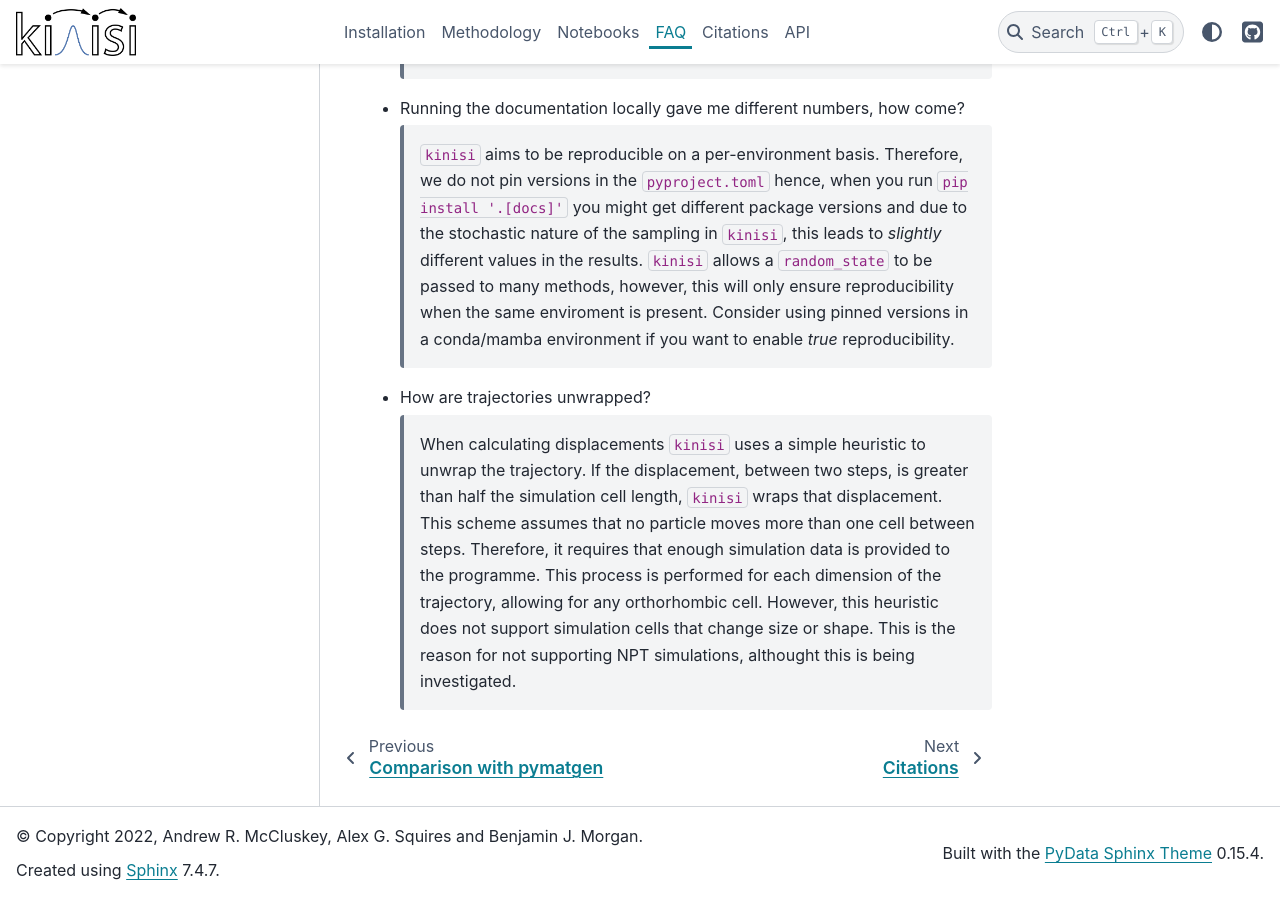
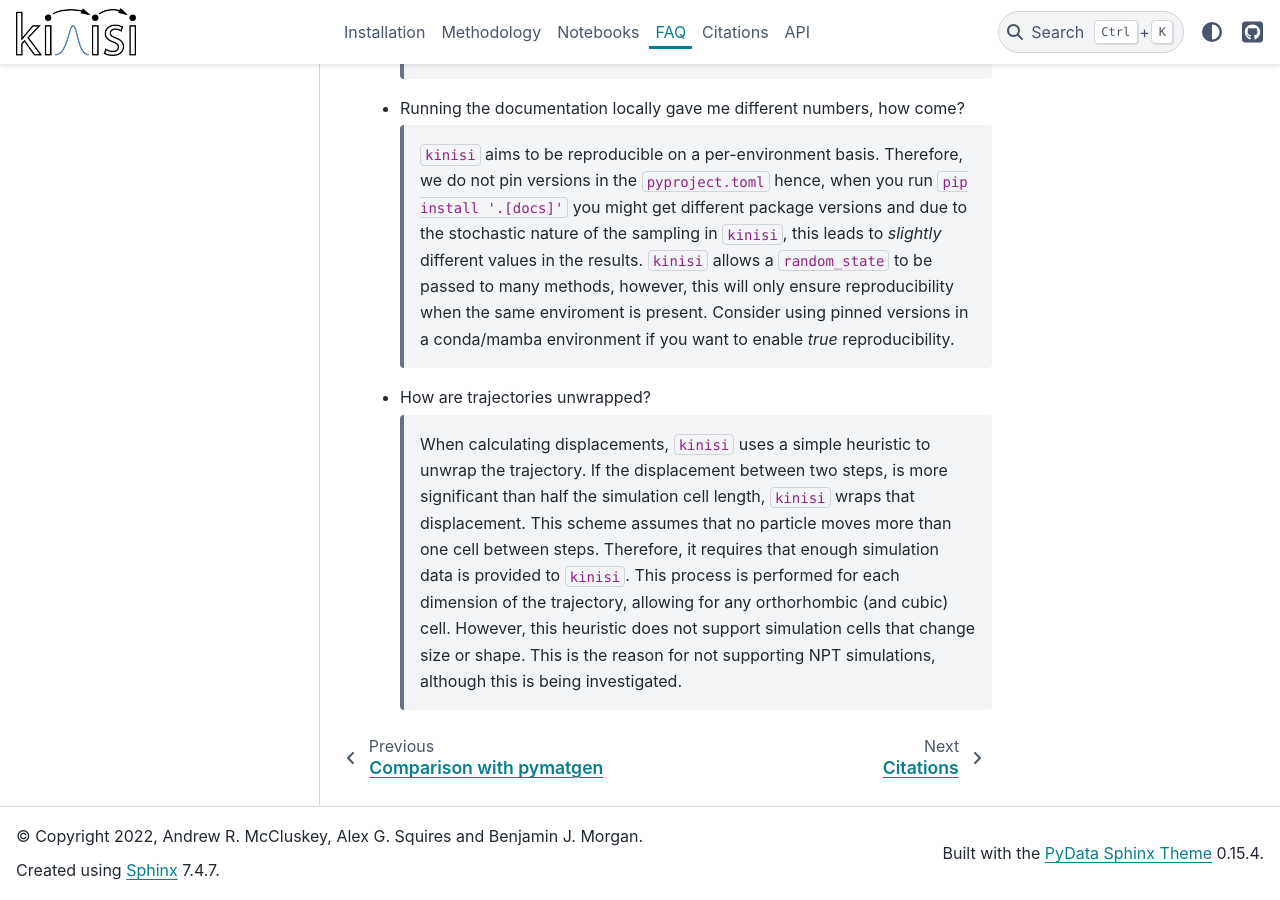
Before and after one commit to bjmorgan/kinisi, a Sphinx documentation site: the page built from docs/source/faq.md, in a window 1280 px wide and 900 px high, scrolled down 1061 px. Built offline with Sphinx 7.4.7 and the PyData theme 0.15.4, drawn with Linux system fonts in a browser that asks for light colours.

Commit message:
Update faq.md

```diff
--- a/docs/source/faq.md
+++ b/docs/source/faq.md
@@ -41,9 +41,9 @@
 
 - How are trajectories unwrapped?
 
-  > When calculating displacements `kinisi` uses a simple heuristic to unwrap the trajectory.
-  > If the displacement, between two steps, is greater than half the simulation cell length, `kinisi` wraps that
+  > When calculating displacements, `kinisi` uses a simple heuristic to unwrap the trajectory.
+  > If the displacement between two steps, is more significant than half the simulation cell length, `kinisi` wraps that
   > displacement. This scheme assumes that no particle moves more than one cell between steps. Therefore, it requires that
-  > enough simulation data is provided to the programme. This process is performed for each dimension of the trajectory,
-  > allowing for any orthorhombic cell. However, this heuristic does not support simulation cells that change size or shape.
-  > This is the reason for not supporting NPT simulations, althought this is being investigated.
+  > enough simulation data is provided to `kinisi`. This process is performed for each dimension of the trajectory,
+  > allowing for any orthorhombic (and cubic) cell. However, this heuristic does not support simulation cells that change size or shape.
+  > This is the reason for not supporting NPT simulations, although this is being investigated.
```
